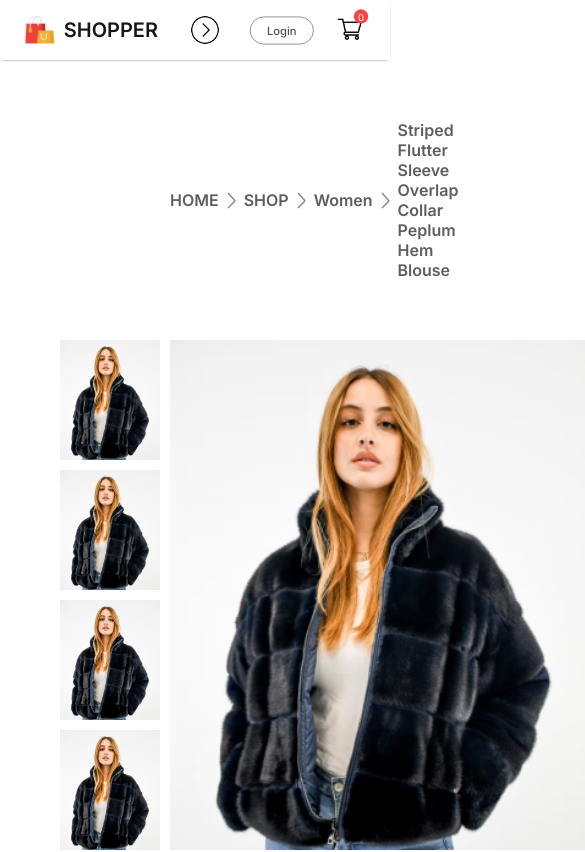
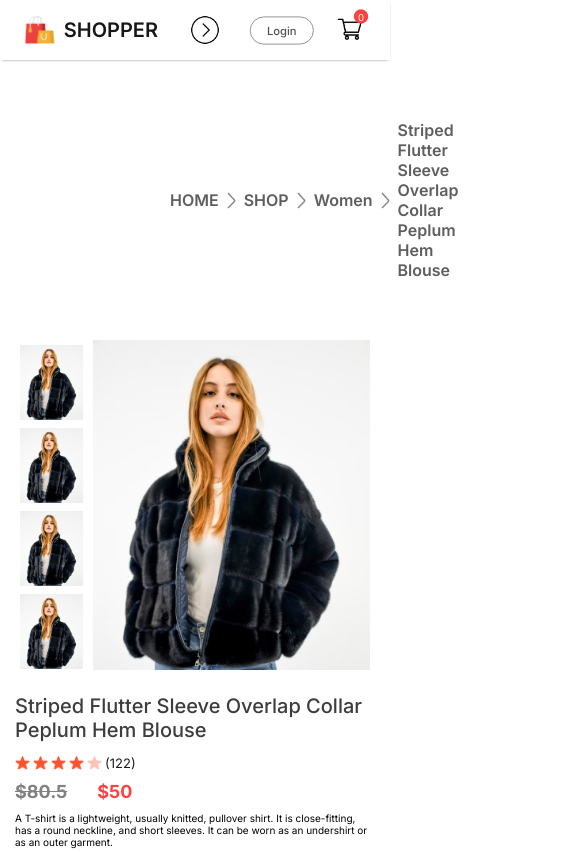
Before and after one commit to N-Viveharan/e-commerce_myProject-6, a React (Vite) app in the folder frontend/: page /product/1 in a window 390 px wide. Shown: the top 852 px of the page, 585 px wide, since content can reach past the window. Built offline with nearby package versions, Linux system fonts and the light colour scheme; a web font is replaced by a local one.

Commit message:
convert the product display page response webside

```diff
--- a/frontend/src/Components/ProductDisplay/ProductDisplay.css
+++ b/frontend/src/Components/ProductDisplay/ProductDisplay.css
@@ -140,4 +140,166 @@
       padding: 14px 20px;
 
     }
+    .productdisplay-right button {
+  width: 150px;
+  padding: 15px 0px;
+  margin-bottom: 20px;
 }
+
+.productdisplay-right-category {
+  margin-top: 5px;
+  font-size: 14px;
+}
+}
+@media (max-width:1024px){
+    .productdisplay{
+        margin: 0px 30px;
+    }
+    .productdisplay-left{
+        gap: 5px;
+    }
+    .productdisplay-img-list{
+        gap: 10px;
+    }
+    .productdisplay-img-list img{
+        height: 80px;
+    }
+    .productdisplay-main-img{
+
+        height: 350px;
+    }
+
+    .productdisplay-right h1{
+        font-size: 18px;
+    }
+    .productdisplay-right-stars img{
+      width: 15px;
+    }
+
+    .productdisplay-right-description{
+      font-size: 12px;
+
+    }
+    .productdisplay-right-sizes{
+      margin-top: 10px 0px;
+    }
+    .productdisplay-right-sizes div{
+      padding: 10px 16px;
+      font-size: 12px;
+    }
+    .productdisplay-right button {
+  width: 120px;
+  padding: 10px 0px;
+  margin-bottom: 10px;
+  font-size: 14px;
+}
+
+.productdisplay-right-category {
+
+  font-size: 12px;
+}
+}
+@media (max-width:800px){
+    .productdisplay{
+        margin: 0px 10px;
+    }
+    .productdisplay-left{
+        gap: 0px;
+        flex-direction: column-reverse;
+        align-items: center;
+    }
+    .productdisplay-img-list{
+        gap: 6px;
+        flex-direction: row;
+    }
+    .productdisplay-img-list img{
+        height: 70px;
+    }
+    .productdisplay-main-img{
+
+        height: 300px;
+    }
+
+    .productdisplay-right h1{
+        font-size: 14px;
+    }
+    .productdisplay-right-stars img{
+      width: 13px;
+    }
+
+    .productdisplay-right-description{
+      font-size: 10px;
+
+    }
+    .productdisplay-right-sizes{
+      margin-top: 10px ;
+      gap: 5px;
+    }
+    .productdisplay-right-size h1{
+      margin-top: 10px;
+    }
+    .productdisplay-right-sizes div{
+      padding: 4px 11px;
+    }
+    .productdisplay-right button {
+  width: 100px;
+  font-size: 12px;
+}
+
+.productdisplay-right-category {
+
+  font-size: 10px;
+}
+}
+@media(max-width:500px) {
+  .productdisplay {
+    flex-direction: column;
+  }
+  .productdisplay-left {
+    gap: 10px;
+    flex-direction: row;
+    margin: auto;
+  }
+  .productdisplay-img-list {
+    flex-direction: column;
+    gap: 8px;
+  }
+  .productdisplay-img-list img {
+    height: 75px;
+  }
+  .productdisplay-main-img {
+    height: 330px;
+  }
+  .productdisplay-right {
+  margin: 5px;
+}
+
+.productdisplay-right h1 {
+  margin-top: 15px;
+  font-size: 20px;
+  font-weight: 500;
+}
+
+.productdisplay-right-stars img {
+  width: 15px;
+}
+
+.productdisplay-right-sizes {
+  gap: 10px;
+  margin: 20px 0px;
+}
+
+.productdisplay-right-sizes div {
+  padding: 10px 16px;
+  font-size: 14px;
+}
+.productdisplay-right button {
+  width: 130px;
+  font-size: 15px;
+  padding: 12px 0px;
+}
+
+.productdisplay-right-category {
+  font-size: 16px;
+}
+}
```
